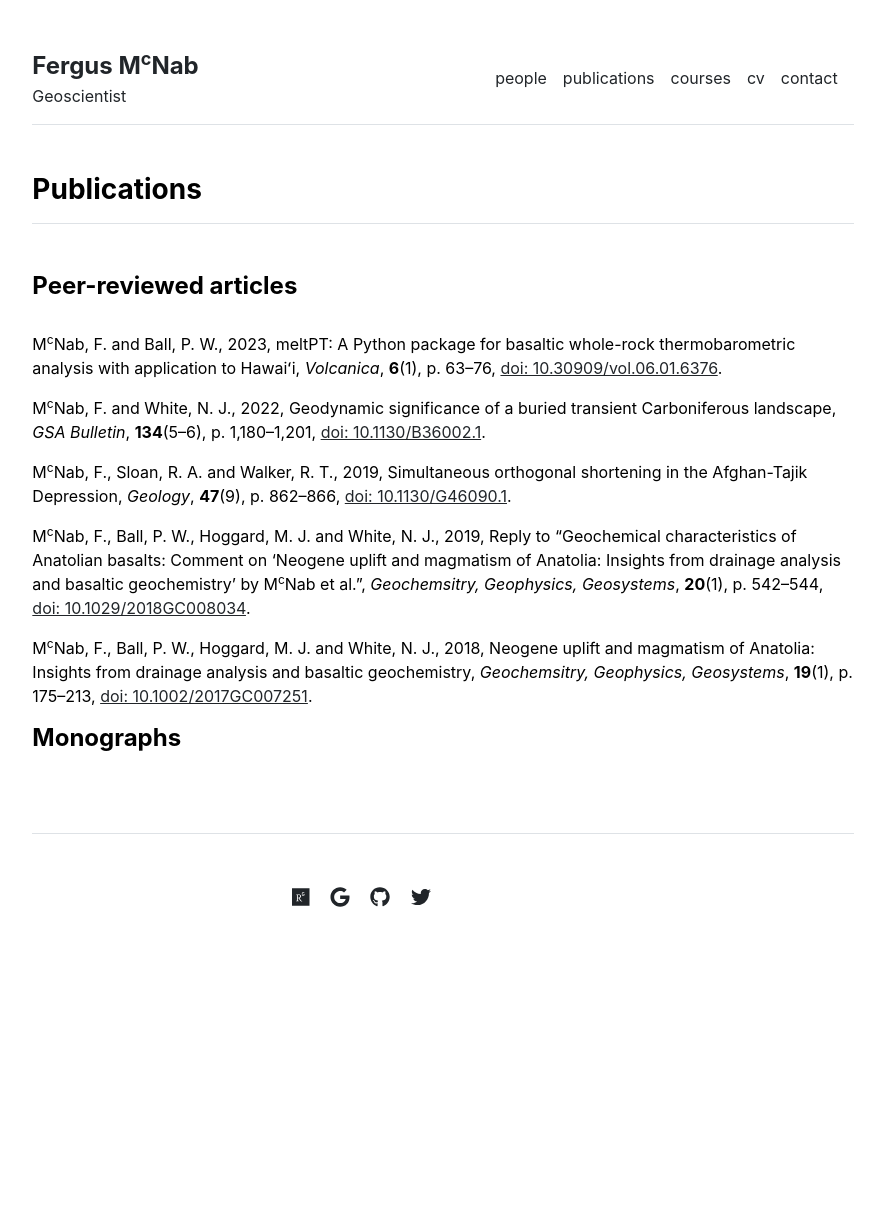
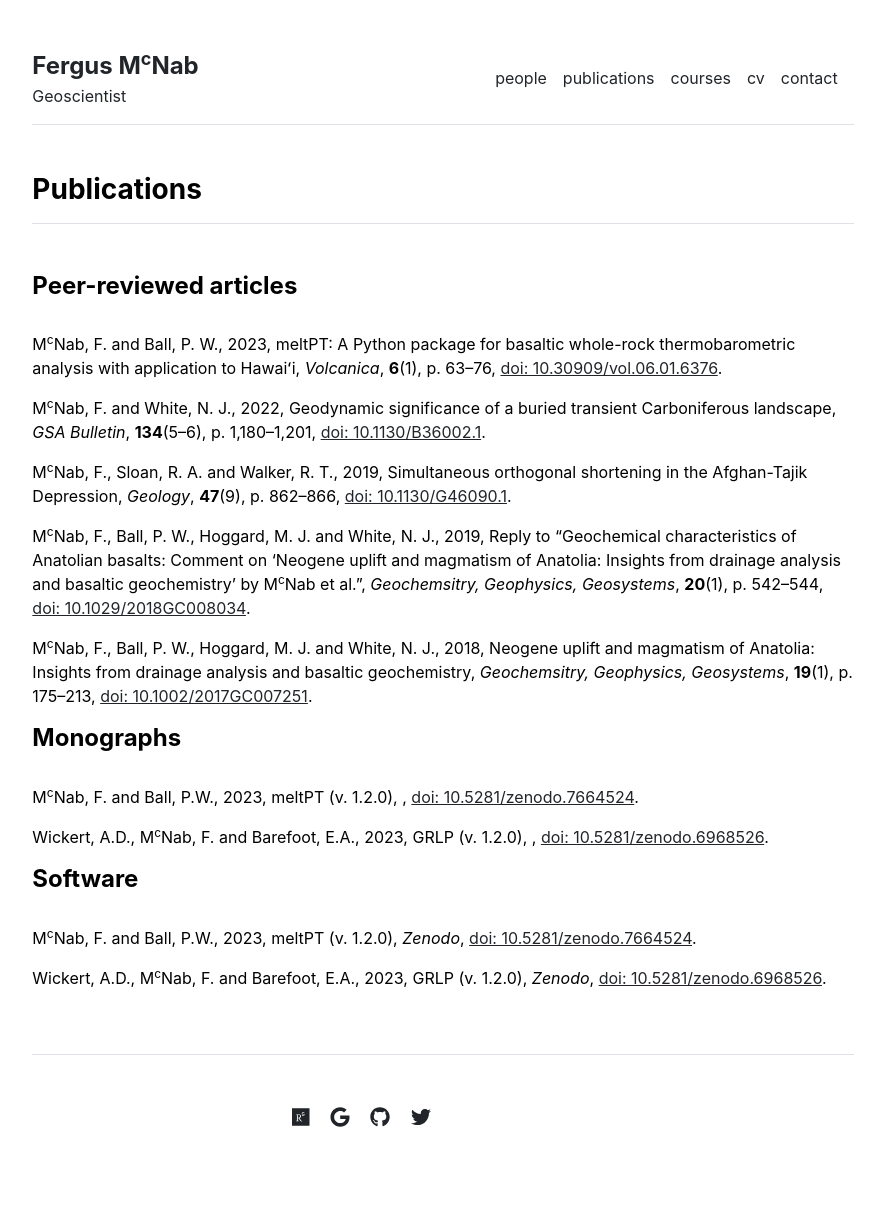
Before and after one commit to fmcnab/fmcnab.github.io, a Jekyll site: the page built from publications.md, in a window 1280 px wide. Shown: the whole page, without its empty margins (197-1076 px from the left). Built offline with Jekyll 4.4.1, drawn with Linux system fonts in a browser that asks for light colours; before the commit the page ends 1008 px from its top, so only the background shows below that.

Commit message:
Adding to publications.

```diff
--- a/_data/publications.yml
+++ b/_data/publications.yml
@@ -10,5 +10,9 @@ peer_reviewed:
 - {names: 'M<sup>c</sup>Nab, F., Ball, P. W., Hoggard, M. J. and White, N. J.', year: '2019', title: 'Reply to &ldquo;Geochemical characteristics of Anatolian basalts: Comment on &lsquo;Neogene uplift and magmatism of Anatolia: Insights from drainage analysis and basaltic geochemistry&rsquo; by M<sup>c</sup>Nab et al.&rdquo;', journal: 'Geochemsitry, Geophysics, Geosystems', vol: '20', num: '1', pages: '542&ndash;544', doi: '10.1029/2018GC008034', url: 'https://doi.org/10.1029/2018GC008034'}
 - {names: 'M<sup>c</sup>Nab, F., Ball, P. W., Hoggard, M. J. and White, N. J.', year: '2018', title: 'Neogene uplift and magmatism of Anatolia: Insights from drainage analysis and basaltic geochemistry', journal: 'Geochemsitry, Geophysics, Geosystems', vol: '19', num: '1', pages: '175&ndash;213', doi: '10.1002/2017GC007251', url: 'https://doi.org/10.1002/2017GC007251'}
 
-monograph:
+monographs:
 - {names: 'M<sup>c</sup>Nab, F.', year: '2020', title: 'Expressions of Mantle Dynamics in Landscapes and Sedimentary Basins', description: 'Ph. D. Dissertation, University of Cambridge', doi: '10.17863/CAM.52101', url: 'https://doi.org/10.17863/CAM.52101'}
+
+monographs:
+- {names: 'M<sup>c</sup>Nab, F. and Ball, P.W.', year: '2023', title: 'meltPT (v. 1.2.0)', publisher: 'Zenodo', doi: '10.5281/zenodo.7664524', url: 'https://doi.org/10.5281/zenodo.7664524'}
+- {names: 'Wickert, A.D., M<sup>c</sup>Nab, F. and Barefoot, E.A.', year: '2023', title: 'GRLP (v. 1.2.0)', publisher: 'Zenodo', doi: '10.5281/zenodo.6968526', url: 'https://doi.org/10.5281/zenodo.6968526'}
--- a/_includes/publications.html
+++ b/_includes/publications.html
@@ -10,9 +10,13 @@
       {% for item in site.data.publications.peer_reviewed %}
         <p>{{ item.names }}, {{ item.year }}, {{ item.title }}, <i>{{ item.journal }}</i>, <b>{{ item.vol }}</b>({{ item.num }}), p. {{ item.pages }}, <a href="{{ item.url }}">doi: {{ item.doi }}</a>.</p>
       {% endfor %}
-      <h4 class="fw-bold pb-3 mb-3">Monographs</h4>
+      <h4 class="fw-bold pb-3 mb-3 mt-3">Monographs</h4>
       {% for item in site.data.publications.monographs %}
         <p>{{ item.names }}, {{ item.year }}, {{ item.title }}, {{ item.description }}, <a href="{{ item.url }}">doi: {{ item.doi }}</a>.</p>
+      {% endfor %}
+      <h4 class="fw-bold pb-3 mb-3 mt-3">Software</h4>
+      {% for item in site.data.publications.monographs %}
+        <p>{{ item.names }}, {{ item.year }}, {{ item.title }}, <i>{{ item.publisher }}</i>, <a href="{{ item.url }}">doi: {{ item.doi }}</a>.</p>
       {% endfor %}
     {% endif %}
   </div>
```
